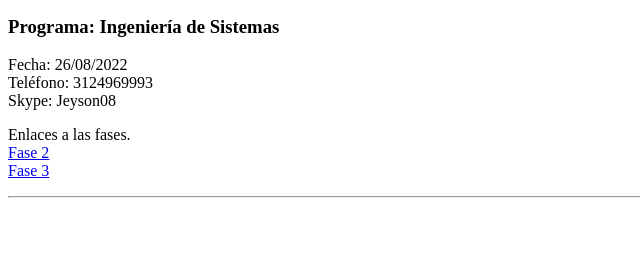
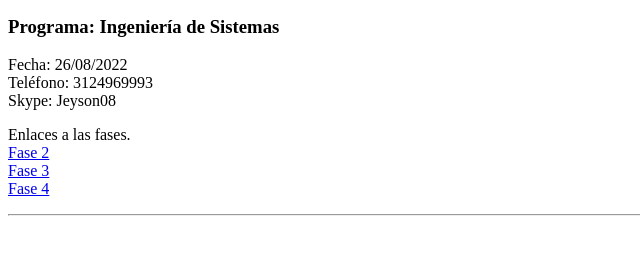
Before and after one commit to JasonNieto/DSW-JeysonNieto, a plain HTML site: page index.html in a window 1280 px wide. Shown: the part 105-360 px from the top of the page, without its empty margins (0-640 px from the left). Drawn offline with Linux system fonts and the light colour scheme.

Commit message:
Update index.html

```diff
--- a/index.html
+++ b/index.html
@@ -20,7 +20,9 @@
 
         <a href="fase2/desing.html"> Fase 2</a> <br>
 
-        <a href="fase3/desing.html"> Fase 3</a>
+        <a href="fase3/desing.html"> Fase 3</a> <br>
+
+        <a href="fase4/desing.html"> Fase 4</a> <br>
 
     </p>
 
```
